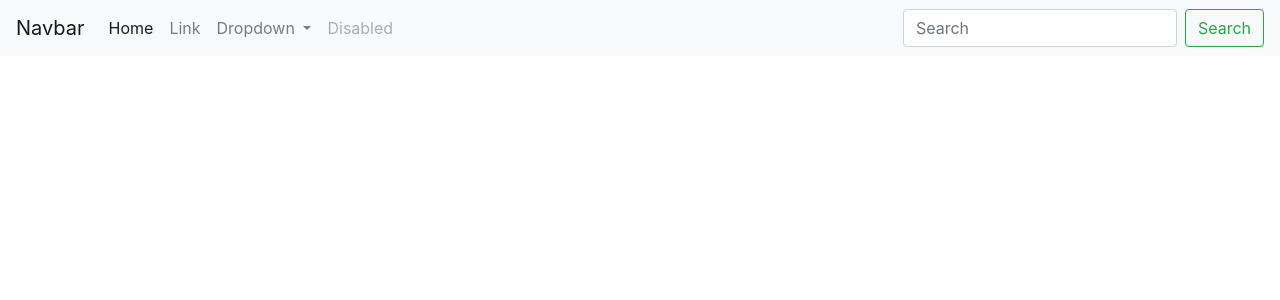
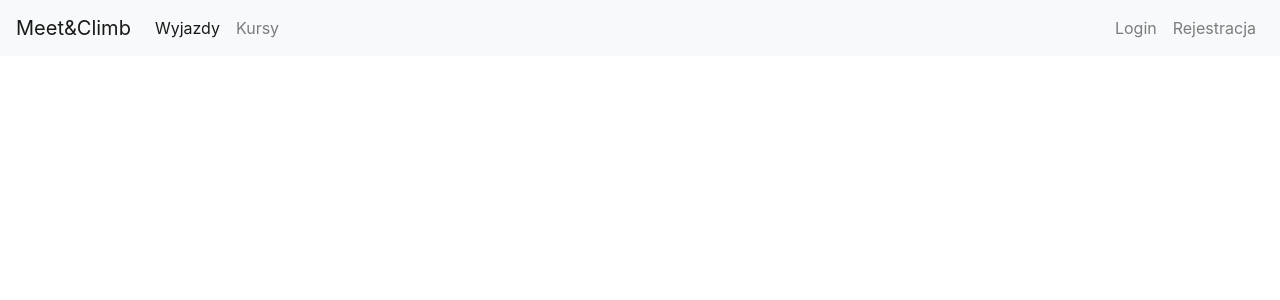
Before and after one commit to krzysztof-kaszanek/MeetAndClimb, a Django app: page /climb/ in a window 1280 px wide. Shown: the top 300 px of the page. Run offline with Django 3.2, Linux system fonts and the light colour scheme; some libraries are stand-ins or nearby versions.

Commit message:
Add simple register and login view

```diff
--- a/MeetAndClimb/settings.py
+++ b/MeetAndClimb/settings.py
@@ -40,6 +40,7 @@ INSTALLED_APPS = [
     'django.contrib.staticfiles',
     'WebApp.apps.WebappConfig',
     'bootstrap4',
+    'accounts.apps.AccountsConfig',
 ]
 
 MIDDLEWARE = [
@@ -125,3 +126,5 @@ USE_TZ = True
 # https://docs.djangoproject.com/en/2.1/howto/static-files/
 
 STATIC_URL = '/static/'
+
+LOGIN_REDIRECT_URL = '/climb'
--- a/MeetAndClimb/urls.py
+++ b/MeetAndClimb/urls.py
@@ -16,8 +16,9 @@ Including another URLconf
 from django.contrib import admin
 from django.urls import path, include
 
-
 urlpatterns = [
     path('admin/', admin.site.urls),
     path('climb/', include('WebApp.urls')),
+    path('accounts/', include('django.contrib.auth.urls')),
+    path('accounts/', include('accounts.urls')),
 ]
--- a/WebApp/templates/base.html
+++ b/WebApp/templates/base.html
@@ -7,7 +7,7 @@
   </head>
   <body>
     <nav class="navbar navbar-expand-lg navbar-light bg-light">
-      <a class="navbar-brand" href="#">Navbar</a>
+      <a class="navbar-brand" href="#">Meet&Climb</a>
       <button class="navbar-toggler" type="button" data-toggle="collapse" data-target="#navbarSupportedContent" aria-controls="navbarSupportedContent" aria-expanded="false" aria-label="Toggle navigation">
         <span class="navbar-toggler-icon"></span>
       </button>
@@ -15,30 +15,21 @@
       <div class="collapse navbar-collapse" id="navbarSupportedContent">
         <ul class="navbar-nav mr-auto">
           <li class="nav-item active">
-            <a class="nav-link" href="#">Home <span class="sr-only">(current)</span></a>
+            <a class="nav-link" href="#">Wyjazdy</a>
           </li>
           <li class="nav-item">
-            <a class="nav-link" href="#">Link</a>
+            <a class="nav-link" href="#">Kursy</a>
           </li>
           <li class="nav-item dropdown">
-            <a class="nav-link dropdown-toggle" href="#" id="navbarDropdown" role="button" data-toggle="dropdown" aria-haspopup="true" aria-expanded="false">
-              Dropdown
-            </a>
-            <div class="dropdown-menu" aria-labelledby="navbarDropdown">
-              <a class="dropdown-item" href="#">Action</a>
-              <a class="dropdown-item" href="#">Another action</a>
-              <div class="dropdown-divider"></div>
-              <a class="dropdown-item" href="#">Something else here</a>
-            </div>
+        </ul>
+        <ul class="navbar-nav ml-auto">
+          <li class="nav-item">
+            <a class="nav-link" href="#">Login</a>
           </li>
           <li class="nav-item">
-            <a class="nav-link disabled" href="#">Disabled</a>
+            <a class="nav-link" href="#">Rejestracja</a>
           </li>
         </ul>
-        <form class="form-inline my-2 my-lg-0">
-          <input class="form-control mr-sm-2" type="search" placeholder="Search" aria-label="Search">
-          <button class="btn btn-outline-success my-2 my-sm-0" type="submit">Search</button>
-        </form>
       </div>
     </nav>
   </body>
--- /dev/null
+++ b/WebApp/templates/registration/login.html
@@ -0,0 +1,6 @@
+<h2>Login</h2>
+<form method="post">
+  {% csrf_token %}
+  {{ form.as_p }}
+  <button type="submit">Login</button>
+</form>
```
Also changed, not shown: WebApp/templates/registration/signup.html (added, +10 -0 lines).
